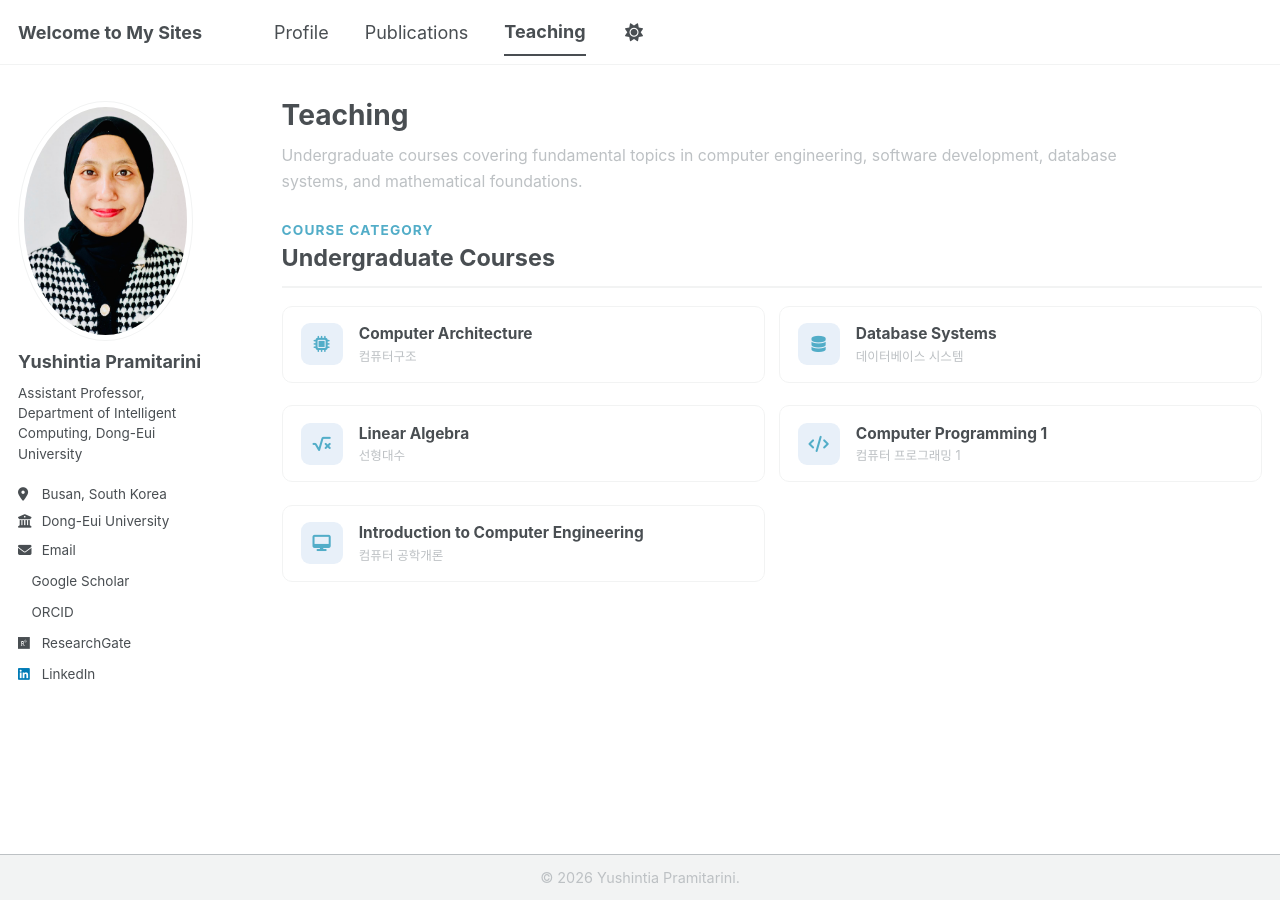
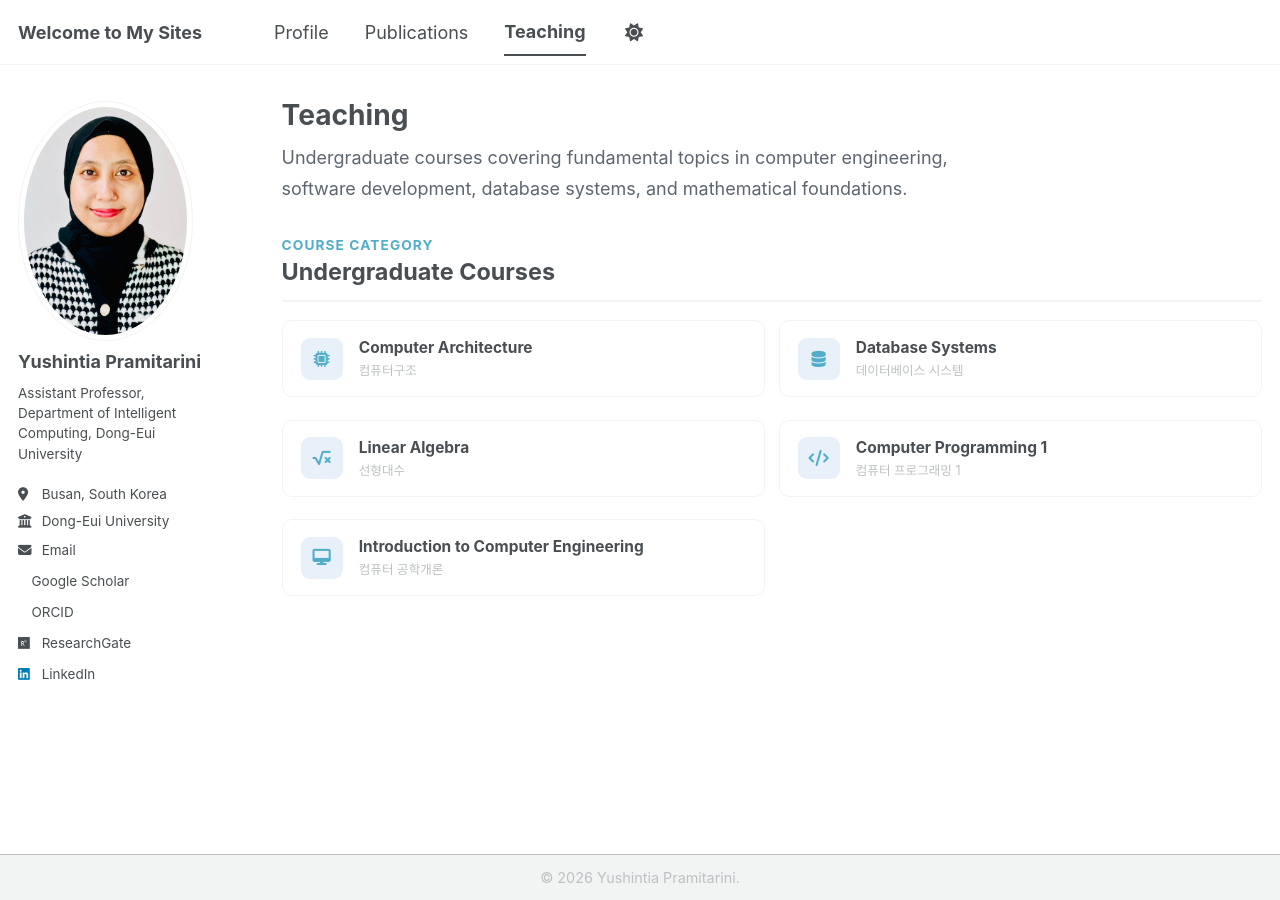
Before and after one commit to yushintia/yushintia.github.io, a Jekyll site: the page built from _pages/teaching.html, in a window 1280 px wide. Built offline with Jekyll 4.4.1, drawn with Linux system fonts in a browser that asks for light colours; a style sheet for code colours, icons or effects is not loaded.

Commit message:
Refactor teaching intro styles in main.scss
Updated styles for teaching intro section, adjusting margin and padding, and modifying text properties.

```diff
--- a/assets/css/main.scss
+++ b/assets/css/main.scss
@@ -520,15 +520,15 @@
 }
 
 .teaching-intro {
-  margin: 0 0 1.5rem;
-  padding: 0;
+   margin-bottom: 1.8rem;
 
   p {
-    margin: 0;
-    max-width: 850px;
-    color: var(--global-text-color-light);
-    font-size: 0.88rem;
-    line-height: 1.65;
+   margin: 0;
+   max-width: 720px;
+   color: #5d6670;
+   font-size: 1rem;
+   font-weight: 400;
+   line-height: 1.7;
   }
 }
 
```
